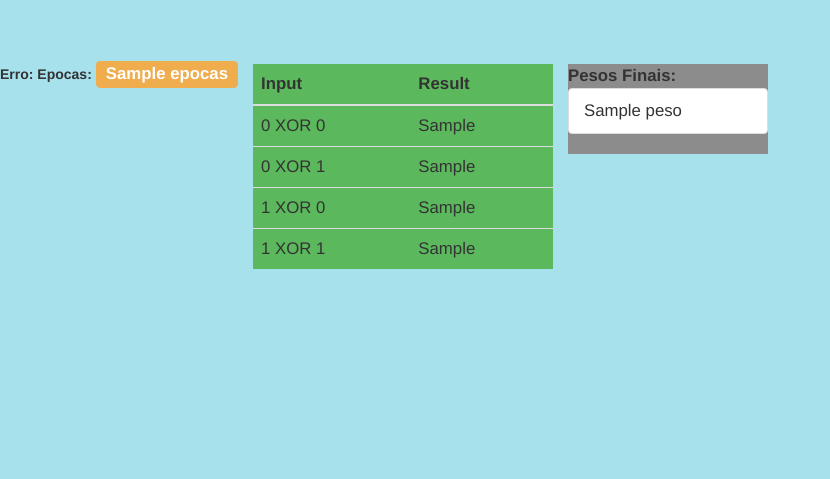
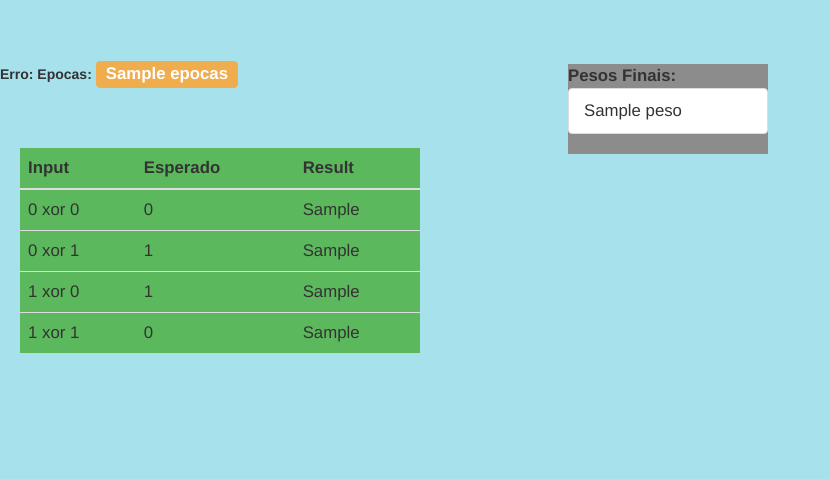
Before and after one commit to RafaelFazzolino/rna_xor, a Django app: template rna/xor/templates/result.html in a window 1280 px wide. Shown: the part 321-800 px from the top of the page, without its empty margins (0-830 px from the left). Run offline with Django 3.2, Linux system fonts and the light colour scheme; the template is opened without the code that fills it: most values are stand-ins (such as "Sample title", 1, 10 or a date in 2020); some libraries are stand-ins or nearby versions.

Commit message:
Melhorando..

```diff
--- a/rna/xor/templates/result.html
+++ b/rna/xor/templates/result.html
@@ -19,29 +19,34 @@
 		</ul>
 	</div>
 
-	<div style="float: left; margin-top: 5%;">
-		<table class="table" style="width: 300px; background-color: #5cb85c; font-size: larger; margin-left: 5%;">
+	<div style="float: left; margin-top: 5%; width: 400px;">
+		<table class="table" style="width: 400px; background-color: #5cb85c; font-size: larger; margin-left: 5%;">
 	    <thead>
 	      <tr>
 	        <th>Input</th>
+	        <th>Esperado</th>
 	        <th>Result</th>
 	      </tr>
 	    </thead>
 	    <tbody>
 	      <tr>
-	        <td>0 XOR 0</td>
+	        <td>0 xor 0</td>
+	        <td>0</td>
 	        <td>{{ result00 }}</td>
 	      </tr>
 	      <tr>
-	        <td>0 XOR 1</td>
+	        <td>0 xor 1</td>
+	        <td>1</td>
 	        <td>{{ result01 }}</td>
 	      </tr>
 	      <tr>
-	        <td>1 XOR 0</td>
+	        <td>1 xor 0</td>
+	        <td>1</td>
 	        <td>{{ result10 }}</td>
 	      </tr>
 	      <tr>
-	        <td>1 XOR 1</td>
+	        <td>1 xor 1</td>
+	        <td>0</td>
 	        <td>{{ result11 }}</td>
 	      </tr>
 	    </tbody>
```
